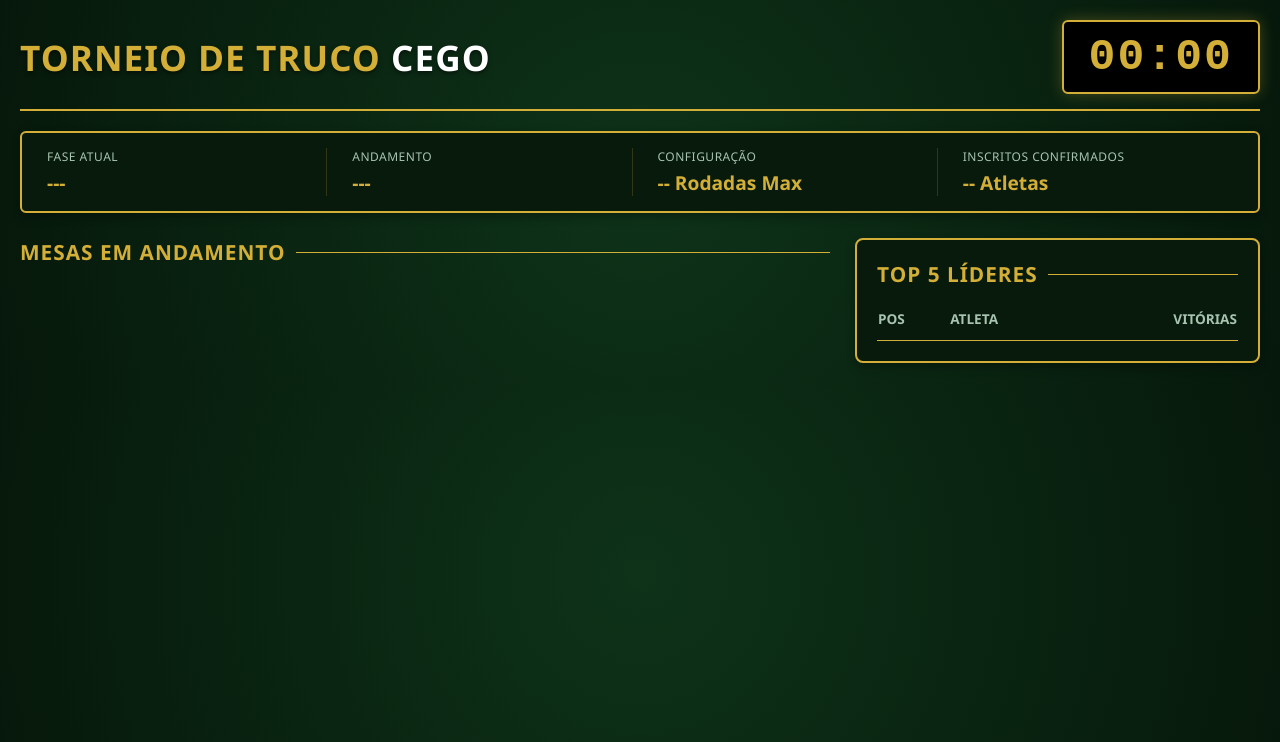
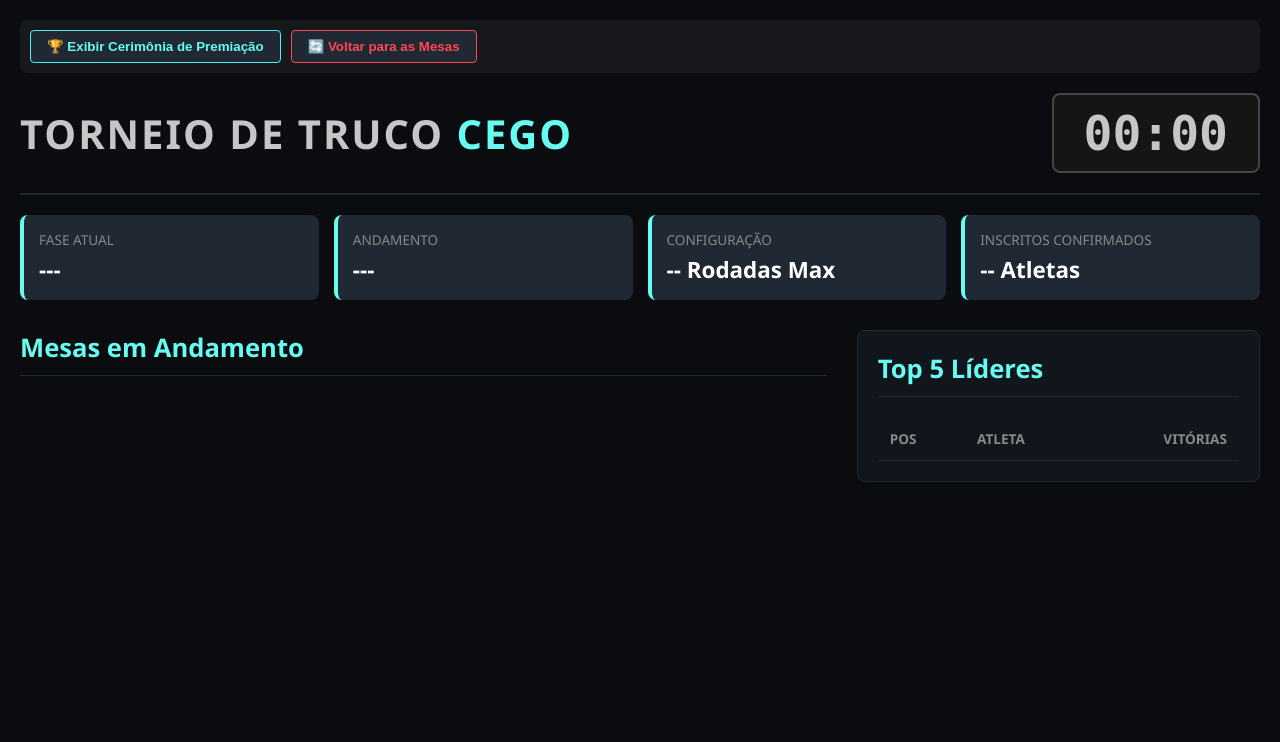
Before and after one commit to eduardoluisferreira9-sketch/TORNEIO-TRUCO-DE-MANO-WEB, a FastAPI app: template sistema_publico/templates/telao.html in a window 1280 px wide. Shown: the top 742 px of the page. Run offline with FastAPI, Linux system fonts and the light colour scheme; the template is opened without the code that fills it, so the values that code supplies are empty; some libraries are stand-ins or nearby versions.

Commit message:
Update telao.html

```diff
--- a/sistema_publico/templates/telao.html
+++ b/sistema_publico/templates/telao.html
@@ -3,370 +3,58 @@
 <head>
     <meta charset="UTF-8">
     <meta name="viewport" content="width=device-width, initial-scale=1.0">
-    <title>Telão Oficial - Torneio de Truco</title>
+    <title>Telão - Torneio de Truco Cego</title>
     <style>
+        /* Estilos e Variáveis Globais */
         :root {
-            --bg-principal: #0b2512;
-            --bg-card: #071a0c;
             --borda-ouro: #d4af37;
-            --dourado-brilhante: #f3cf5d;
-            --texto-claro: #ffffff;
-            --texto-mutado: #a8c3af;
-            --sucesso: #2ecc71;
+            --dourado-brilhante: #fff7d6;
+            --texto-mutado: #888;
             --danger: #ff4757;
-            --madeira: #8d6e63;
+            --madeira: #cd7f32;
         }
 
         body {
-            background-color: var(--bg-principal);
-            background-image: radial-gradient(circle, #0e3319 0%, #06180b 100%);
-            color: var(--texto-claro);
-            font-family: 'Segoe UI', Roboto, Helvetica, Arial, sans-serif;
+            background-color: #0b0c10;
+            color: #c5c6c7;
+            font-family: 'Segoe UI', Tahoma, Geneva, Verdana, sans-serif;
             margin: 0;
             padding: 20px;
-            overflow-x: hidden;
         }
 
-        /* PAINEL CONTROLE MANUAL */
+        /* Painel Admin Secreto */
         .painel-admin-secreto {
-            position: fixed;
-            top: 5px;
-            left: 5px;
-            z-index: 10000;
-            background: rgba(7, 26, 12, 0.95);
-            border: 1px solid var(--borda-ouro);
+            background: rgba(255, 255, 255, 0.05);
             padding: 10px;
-            border-radius: 6px;
-            opacity: 0;
-            transition: opacity 0.3s ease;
-            box-shadow: 0 4px 15px rgba(0,0,0,0.5);
+            border-radius: 8px;
+            margin-bottom: 20px;
+            display: flex;
+            gap: 10px;
+        }
+        .btn-admin {
+            background-color: #1f2833;
+            color: #66fcf1;
+            border: 1px solid #45f3ff;
+            padding: 8px 16px;
+            border-radius: 4px;
+            cursor: pointer;
+            font-weight: bold;
+            transition: 0.3s;
+        }
+        .btn-admin:hover {
+            background-color: #45f3ff;
+            color: #0b0c10;
+        }
+        .btn-admin.btn-reset {
+            border-color: var(--danger);
+            color: var(--danger);
+        }
+        .btn-admin.btn-reset:hover {
+            background-color: var(--danger);
+            color: #fff;
         }
 
-        .painel-admin-secreto:hover {
-            opacity: 1;
-        }
-
-        .btn-admin {
-            background: linear-gradient(135deg, #d4af37 0%, #9a7d28 100%);
-            color: #000;
-            border: none;
-            padding: 8px 12px;
-            font-weight: bold;
-            border-radius: 4px;
-            cursor: pointer;
-            text-transform: uppercase;
-            font-size: 0.8rem;
-        }
-
-        .btn-admin.btn-reset {
-            background: #ff4757;
-            color: #fff;
-            margin-left: 5px;
-        }
-
-        .header-telao {
-            display: flex;
-            justify-content: space-between;
-            align-items: center;
-            border-bottom: 2px solid var(--borda-ouro);
-            padding-bottom: 15px;
-            margin-bottom: 20px;
-        }
-
-        .header-telao h1 {
-            margin: 0;
-            font-size: 2.2rem;
-            text-transform: uppercase;
-            letter-spacing: 1px;
-            color: var(--borda-ouro);
-            text-shadow: 0 2px 4px rgba(0,0,0,0.5);
-        }
-
-        .header-telao h1 span {
-            color: var(--texto-claro);
-        }
-
-        .cronometro-container {
-            background: #000000;
-            border: 2px solid var(--borda-ouro);
-            padding: 10px 25px;
-            border-radius: 6px;
-            box-shadow: 0 0 15px rgba(212, 175, 55, 0.3);
-        }
-
-        .cronometro-digital {
-            font-family: 'Courier New', Courier, monospace;
-            font-size: 2.8rem;
-            font-weight: bold;
-            color: var(--borda-ouro);
-            letter-spacing: 2px;
-        }
-
-        .painel-infos {
-            display: grid;
-            grid-template-columns: repeat(auto-fit, minmax(200px, 1fr));
-            gap: 15px;
-            background-color: var(--bg-card);
-            border: 2px solid var(--borda-ouro);
-            border-radius: 6px;
-            padding: 15px;
-            margin-bottom: 25px;
-            box-shadow: 0 4px 10px rgba(0,0,0,0.3);
-        }
-
-        .info-item {
-            display: flex;
-            flex-direction: column;
-            gap: 4px;
-            border-right: 1px solid rgba(212, 175, 55, 0.2);
-            padding-left: 10px;
-        }
-
-        .info-item:last-child {
-            border-right: none;
-        }
-
-        .info-rotulo {
-            font-size: 0.75rem;
-            text-transform: uppercase;
-            color: var(--texto-mutado);
-            letter-spacing: 0.5px;
-        }
-
-        .info-valor {
-            font-size: 1.2rem;
-            font-weight: 600;
-            color: var(--borda-ouro);
-        }
-
-        .container-telao {
-            display: grid;
-            grid-template-columns: 2fr 1fr;
-            gap: 25px;
-        }
-
-        @media (max-width: 992px) {
-            .container-telao {
-                grid-template-columns: 1fr;
-            }
-            .painel-infos {
-                grid-template-columns: 1fr 1fr;
-            }
-        }
-
-        .secao-titulo {
-            font-size: 1.3rem;
-            text-transform: uppercase;
-            color: var(--borda-ouro);
-            margin-top: 0;
-            margin-bottom: 15px;
-            letter-spacing: 1px;
-            display: flex;
-            align-items: center;
-            gap: 10px;
-        }
-
-        .secao-titulo::after {
-            content: '';
-            flex-grow: 1;
-            height: 1px;
-            background: var(--borda-ouro);
-        }
-
-        .grid-jogos {
-            display: grid;
-            grid-template-columns: repeat(auto-fill, minmax(340px, 1fr));
-            gap: 15px;
-        }
-
-        .card-jogo {
-            background-color: var(--bg-card);
-            border: 2px solid var(--borda-ouro);
-            border-radius: 8px;
-            padding: 18px;
-            box-shadow: 0 4px 8px rgba(0,0,0,0.4);
-        }
-
-        .mesa-tag {
-            font-size: 0.85rem;
-            font-weight: bold;
-            color: var(--dourado-brilhante);
-            text-transform: uppercase;
-            margin-bottom: 12px;
-            border-bottom: 1px solid rgba(212, 175, 55, 0.2);
-            padding-bottom: 4px;
-        }
-
-        .badge-final-ouro {
-            background: linear-gradient(135deg, #d4af37 0%, #f3e5ab 50%, #9a7d28 100%) !important;
-            color: #111111 !important;
-            font-weight: bold;
-            padding: 2px 8px;
-            border-radius: 4px;
-            box-shadow: 0 0 8px rgba(212, 175, 55, 0.5);
-            display: inline-block;
-        }
-
-        .badge-final-bronze {
-            background: linear-gradient(135deg, #cd7f32 0%, #f0a85d 50%, #8c4f1a 100%) !important;
-            color: #ffffff !important;
-            font-weight: bold;
-            padding: 2px 8px;
-            border-radius: 4px;
-            box-shadow: 0 0 8px rgba(205, 127, 50, 0.4);
-            display: inline-block;
-        }
-
-        .confronto-flex {
-            display: flex;
-            flex-direction: column;
-            gap: 10px;
-        }
-
-        .atleta-box {
-            display: flex;
-            justify-content: space-between;
-            align-items: center;
-            padding: 8px 12px;
-            border-radius: 6px;
-            background: rgba(255, 255, 255, 0.03);
-            border: 1px solid rgba(212, 175, 55, 0.1);
-        }
-
-        .atleta-box.lider-mesa {
-            border-color: var(--sucesso);
-            background: rgba(46, 204, 113, 0.05);
-        }
-
-        .atleta-linha {
-            font-size: 1.15rem;
-            font-weight: 500;
-            color: var(--texto-claro);
-            white-space: nowrap;
-            overflow: hidden;
-            text-overflow: ellipsis;
-            max-width: 65%;
-        }
-
-        .atleta-box.lider-mesa .atleta-linha {
-            color: #4cd137;
-            font-weight: bold;
-        }
-
-        .placar-tag {
-            font-family: 'Courier New', Courier, monospace;
-            font-size: 1rem;
-            font-weight: bold;
-            background: #000;
-            color: var(--dourado-brilhante);
-            padding: 4px 8px;
-            border-radius: 4px;
-            border: 1px solid rgba(212, 175, 55, 0.3);
-            white-space: nowrap;
-        }
-
-        .vs-tag {
-            font-size: 0.8rem;
-            color: var(--borda-ouro);
-            font-style: italic;
-            text-align: center;
-            margin: -4px 0;
-            text-transform: uppercase;
-            font-weight: bold;
-        }
-
-        /* PÓDIO ESTILIZADO */
-        .podio-wrapper {
-            grid-column: span 2;
-            text-align: center;
-            padding: 40px 20px;
-        }
-        .podio-titulo {
-            font-size: 3rem;
-            color: var(--borda-ouro);
-            text-transform: uppercase;
-            margin-bottom: 50px;
-            text-shadow: 0 0 20px rgba(212,175,55,0.3);
-            font-weight: 800;
-        }
-        .podio-flex {
-            display: flex;
-            justify-content: center;
-            align-items: flex-end;
-            gap: 25px;
-            min-height: 320px;
-            margin-top: 20px;
-        }
-        .podio-card {
-            background: var(--bg-card);
-            border: 2px solid rgba(255,255,255,0.1);
-            border-radius: 12px;
-            padding: 25px;
-            width: 260px;
-            box-shadow: 0 10px 25px rgba(0,0,0,0.6);
-            display: flex;
-            flex-direction: column;
-            justify-content: space-between;
-        }
-        .podio-card.ouro { border-color: #d4af37; height: 320px; box-shadow: 0 0 30px rgba(212,175,55,0.25); }
-        .podio-card.prata { border-color: #cbd5e1; height: 260px; }
-        .podio-card.bronze { border-color: #cd7f32; height: 220px; }
-
-        .podio-medalha { font-size: 3.5rem; margin-bottom: 5px; }
-        .podio-card.ouro .podio-medalha { font-size: 4.5rem; }
-
-        .podio-rotulo-lugar { font-weight: bold; font-size: 1.2rem; text-transform: uppercase; margin-bottom: 15px; }
-        .podio-card.ouro .podio-rotulo-lugar { color: var(--dourado-brilhante); }
-        .podio-card.prata .podio-rotulo-lugar { color: #cbd5e1; }
-        .podio-card.bronze .podio-rotulo-lugar { color: #f0a85d; }
-
-        .podio-nome { font-size: 1.4rem; font-weight: bold; color: #fff; }
-
-        .ranking-container {
-            background-color: var(--bg-card);
-            border: 2px solid var(--borda-ouro);
-            border-radius: 8px;
-            padding: 20px;
-            height: fit-content;
-            box-shadow: 0 4px 10px rgba(0,0,0,0.3);
-        }
-
-        .tabela-ranking {
-            width: 100%;
-            border-collapse: collapse;
-        }
-
-        .tabela-ranking th {
-            color: var(--texto-mutado);
-            font-size: 0.85rem;
-            text-transform: uppercase;
-            padding-bottom: 12px;
-            border-bottom: 1px solid var(--borda-ouro);
-            text-align: left;
-        }
-
-        .tabela-ranking td {
-            padding: 12px 0;
-            border-bottom: 1px solid rgba(212, 175, 55, 0.1);
-            font-size: 1.1rem;
-        }
-
-        .posicao-num {
-            font-weight: bold;
-            width: 35px;
-            color: var(--borda-ouro);
-        }
-
-        .badge-vitorias {
-            background: rgba(212, 175, 55, 0.15);
-            color: var(--dourado-brilhante);
-            border: 1px solid rgba(212, 175, 55, 0.4);
-            padding: 2px 8px;
-            border-radius: 4px;
-            font-weight: bold;
-            font-size: 0.95rem;
-        }
-
+        /* Banner de Alerta */
         .alerta-falta-banner {
             display: none;
             position: fixed;
@@ -374,27 +62,21 @@
             left: 0;
             width: 100%;
             height: 100%;
-            background: rgba(0, 0, 0, 0.95);
+            background: rgba(0, 0, 0, 0.85);
             z-index: 9999;
             justify-content: center;
             align-items: center;
-            flex-direction: column;
             text-align: center;
-            border: 10px solid var(--danger);
+            border: 10px solid #ff4757;
             box-sizing: border-box;
-            animation: pulseBorda 1s infinite alternate;
+            animation: pulseBorda 1.5s infinite alternate;
         }
-
         .alerta-falta-conteudo h2 {
-            color: var(--danger);
-            font-size: 5rem;
-            margin: 0;
-            text-transform: uppercase;
-            letter-spacing: 3px;
-            text-shadow: 0 0 30px rgba(255, 71, 87, 0.6);
-            animation: piscarTexto 0.6s infinite alternate;
+            color: #ff4757;
+            font-size: 4rem;
+            margin: 10px 0;
+            text-shadow: 0 0 20px rgba(255,71,87,0.6);
         }
-
         .alerta-falta-conteudo p {
             color: #fff;
             font-size: 2rem;
@@ -403,18 +85,195 @@
             text-transform: uppercase;
         }
 
+        /* Cabeçalho e Cronômetro */
+        .header-telao {
+            display: flex;
+            justify-content: space-between;
+            align-items: center;
+            border-bottom: 2px solid #1f2833;
+            padding-bottom: 20px;
+            margin-bottom: 20px;
+        }
+        .header-telao h1 {
+            margin: 0;
+            font-size: 2.5rem;
+            letter-spacing: 2px;
+        }
+        .header-telao h1 span { color: #66fcf1; }
+        .cronometro-container {
+            border: 2px solid #444;
+            padding: 10px 30px;
+            border-radius: 8px;
+            background: #151515;
+        }
+        .cronometro-digital {
+            font-size: 3rem;
+            font-family: monospace;
+            font-weight: bold;
+        }
+
+        /* Painel de Informações Superiores */
+        .painel-infos {
+            display: grid;
+            grid-template-columns: repeat(auto-fit, minmax(200px, 1fr));
+            gap: 15px;
+            margin-bottom: 30px;
+        }
+        .info-item {
+            background: #1f2833;
+            padding: 15px;
+            border-radius: 8px;
+            border-left: 4px solid #66fcf1;
+        }
+        .info-rotulo {
+            font-size: 0.85rem;
+            text-transform: uppercase;
+            color: var(--texto-mutado);
+            margin-bottom: 5px;
+        }
+        .info-valor {
+            font-size: 1.4rem;
+            font-weight: bold;
+            color: #fff;
+        }
+
+        /* Layout Principal */
+        .container-telao {
+            display: grid;
+            grid-template-columns: 2fr 1fr;
+            gap: 30px;
+        }
+        .secao-titulo {
+            font-size: 1.6rem;
+            border-bottom: 1px solid #1f2833;
+            padding-bottom: 10px;
+            margin-top: 0;
+            margin-bottom: 20px;
+            color: #66fcf1;
+        }
+
+        /* Grid de Jogos / Mesas */
+        .grid-jogos {
+            display: grid;
+            grid-template-columns: repeat(auto-fill, minmax(320px, 1fr));
+            gap: 20px;
+        }
+        .card-jogo {
+            background: #151a22;
+            border: 1px solid #1f2833;
+            border-radius: 8px;
+            padding: 15px;
+            position: relative;
+        }
+        .mesa-tag {
+            font-weight: bold;
+            font-size: 0.9rem;
+            margin-bottom: 10px;
+            color: var(--texto-mutado);
+        }
+        .confronto-flex {
+            display: flex;
+            flex-direction: column;
+            gap: 8px;
+        }
+        .atleta-box {
+            display: flex;
+            justify-content: space-between;
+            background: rgba(0,0,0,0.2);
+            padding: 8px 12px;
+            border-radius: 4px;
+        }
+        .atleta-box.lider-mesa {
+            border-left: 3px solid var(--borda-ouro);
+            background: rgba(214, 175, 55, 0.05);
+        }
+        .atleta-linha { font-weight: 500; }
+        .placar-tag { font-family: monospace; font-weight: bold; color: #66fcf1; }
+        .vs-tag { text-align: center; font-size: 0.8rem; color: #444; font-weight: bold; }
+
+        /* Badges Especiais de Finais */
+        .badge-final-ouro { background: #d4af37; color: #000; padding: 2px 6px; border-radius: 4px; font-weight: bold; }
+        .badge-final-bronze { background: #cd7f32; color: #fff; padding: 2px 6px; border-radius: 4px; font-weight: bold; }
+
+        /* Ranking Lateral */
+        .ranking-container {
+            background: #11161d;
+            padding: 20px;
+            border-radius: 8px;
+            border: 1px solid #1f2833;
+        }
+        .tabela-ranking {
+            width: 100%;
+            border-collapse: collapse;
+        }
+        .tabela-ranking th, .tabela-ranking td {
+            padding: 12px;
+            text-align: left;
+            border-bottom: 1px solid #1f2833;
+        }
+        .tabela-ranking th { color: var(--texto-mutado); text-transform: uppercase; font-size: 0.85rem; }
+        .posicao-num { width: 40px; font-weight: bold; color: #66fcf1; }
+        .badge-vitorias { background: #222; padding: 4px 10px; border-radius: 12px; font-size: 0.85rem; border: 1px solid #333; }
+
+        /* Pódio / Cerimonial */
+        .podio-wrapper {
+            background: linear-gradient(180deg, #11161d 0%, #07090c 100%);
+            padding: 40px;
+            border-radius: 12px;
+            border: 1px solid #1f2833;
+        }
+        .podio-titulo {
+            text-align: center;
+            font-size: 2.5rem;
+            font-weight: 900;
+            color: var(--borda-ouro);
+            text-shadow: 0 0 15px rgba(214,175,55,0.4);
+            margin-bottom: 10px;
+        }
+        .podio-flex {
+            display: flex;
+            justify-content: center;
+            align-items: flex-end;
+            gap: 20px;
+            margin-top: 40px;
+        }
+        .podio-card {
+            background: #151a22;
+            border-radius: 12px;
+            padding: 25px;
+            text-align: center;
+            display: flex;
+            flex-direction: column;
+            justify-content: space-between;
+            box-shadow: 0 10px 25px rgba(0,0,0,0.5);
+        }
+        .podio-card.ouro { border: 2px solid var(--borda-ouro); height: 280px; width: 300px; order: 2; background: linear-gradient(180deg, #1f231a 0%, #151a22 100%); }
+        .podio-card.prata { border: 2px solid #aaa; height: 230px; width: 260px; order: 1; }
+        .podio-card.bronze { border: 2px solid var(--madeira); height: 210px; width: 260px; order: 3; }
+        .podio-card.quarto-lugar { order: 4; }
+
+        .podio-medalha { font-size: 2.5rem; margin-bottom: 10px; }
+        .podio-rotulo-lugar { font-size: 0.9rem; text-transform: uppercase; font-weight: bold; color: var(--texto-mutado); }
+        .podio-nome { font-size: 1.3rem; font-weight: bold; margin-top: 15px; color: #fff; word-break: break-word; }
+
+        /* Responsividade */
         @media (max-width: 992px) {
+            .container-telao {
+                grid-template-columns: 1fr;
+            }
             .podio-flex {
                 flex-direction: column;
                 align-items: center;
             }
             .podio-card {
-                width: 100%;
+                width: 100% !important;
                 max-width: 300px;
                 height: auto !important;
+                order: initial !important;
             }
         }
 
+        /* Animações */
         @keyframes piscarTexto { from { opacity: 1; } to { opacity: 0.4; } }
         @keyframes pulseBorda {
             from { border-color: #ff4757; box-shadow: inset 0 0 50px rgba(255,71,87,0.5); }
@@ -513,7 +372,7 @@
             const statusFase = data.fase_torneio ? data.fase_torneio.toUpperCase() : "";
             const nomeFaseStr = data.nome_fase ? data.nome_fase.toUpperCase() : "";
 
-            // 💡 Condições numéricas exatas adicionadas ao gatilho do Cerimonial
+            // Condições numéricas exatas adicionadas ao gatilho do Cerimonial
             const exibirCerimonial = podioForcadoManualmente ||
                                      statusFase === "ENCERRADO" ||
                                      statusFase === "CONCLUIDO" ||
@@ -611,7 +470,7 @@
                     telaPrincipal.innerHTML = `
                         <div class="podio-wrapper">
                             <div class="podio-titulo">👑 CERIMÔNIA DE PREMIAÇÃO 👑</div>
-                            <div style="text-align:center; color:var(--texto-mutado); margin-bottom:45px; font-style:italic; font-size:1.2rem;">O pódio oficial da edição está consolidado nos pergaminhos da arena!</div>
+                            <div style="text-align:center; color:var(--texto-mutated); margin-bottom:45px; font-style:italic; font-size:1.2rem;">O pódio oficial da edição está consolidado nos pergaminhos da arena!</div>
 
                             <div class="podio-flex">
                                 <div class="podio-card prata">
@@ -684,12 +543,11 @@
                 `;
             }
 
-            // 🟢 PREENCHIMENTO DOS QUADROS SUPERIORES DINÂMICOS (SEM REPETIÇÃO)
+            // PREENCHIMENTO DOS QUADROS SUPERIORES DINÂMICOS
             if (document.getElementById('info-fase')) {
                 const faseRaw = Number(data.fase_atual);
                 let nomeExibicaoFase = data.nome_fase || data.fase_atual || data.fase || "Fase Classificatória";
 
-                // Se for número negativo (Mata-Mata), mostra o nome bonito da fase
                 if (faseRaw === -1) nomeExibicaoFase = "Mata-Mata Final";
                 if (faseRaw === -4) nomeExibicaoFase = "Semifinal";
 
@@ -699,10 +557,9 @@
             if (document.getElementById('info-detalhe-fase')) {
                 let andamentoTexto = data.detalhe_fase || data.andamento || data.status_rodada;
 
-                // Se o detalhe for idêntico ao nome da fase (evita "1ª Rodada" e "Rodada 1")
                 const faseTexto = document.getElementById('info-fase').innerText.toUpperCase();
                 if (andamentoTexto && andamentoTexto.toUpperCase() === faseTexto || (andamentoTexto && andamentoTexto.replace(/\D/g,'') === faseTexto.replace(/\D/g,''))) {
-                    andamentoTexto = "Em Andamento"; // Substitui a repetição por um status limpo
+                    andamentoTexto = "Em Andamento";
                 }
 
                 if (!andamentoTexto && (data.rodada_atual || data.rodada)) {
@@ -715,7 +572,6 @@
             const elMax = document.getElementById('info-max-rodadas');
             if (elMax) {
                 const maxRodadas = data.max_rodadas || data.total_rodadas || data.limite_rodadas || (data.configuracao ? data.configuracao.max_rodadas : null);
-                // Verifica via string ou IDs negativos se não está mais na fase classificatória comum
                 if (data.fase_torneio === "CLASSIFICATORIA" || !data.fase_torneio || Number(data.fase_atual) >= 0) {
                     elMax.innerText = maxRodadas ? `${maxRodadas} Rodadas Max` : "Configurando...";
                 } else {
@@ -786,7 +642,6 @@
                             const j1Lider = (f1 > f2) || (f1 === f2 && t1 > t2);
                             const j2Lider = (f2 > f1) || (f1 === f2 && t2 > t1);
 
-                            // 💡 Validação exata das tags baseadas em IDs numéricos do painel administrativo
                             let textoTagMesa = `Mesa ${jogo.mesa}`;
                             const idMesaEspecial = Number(jogo.fase_mesa);
 
```
